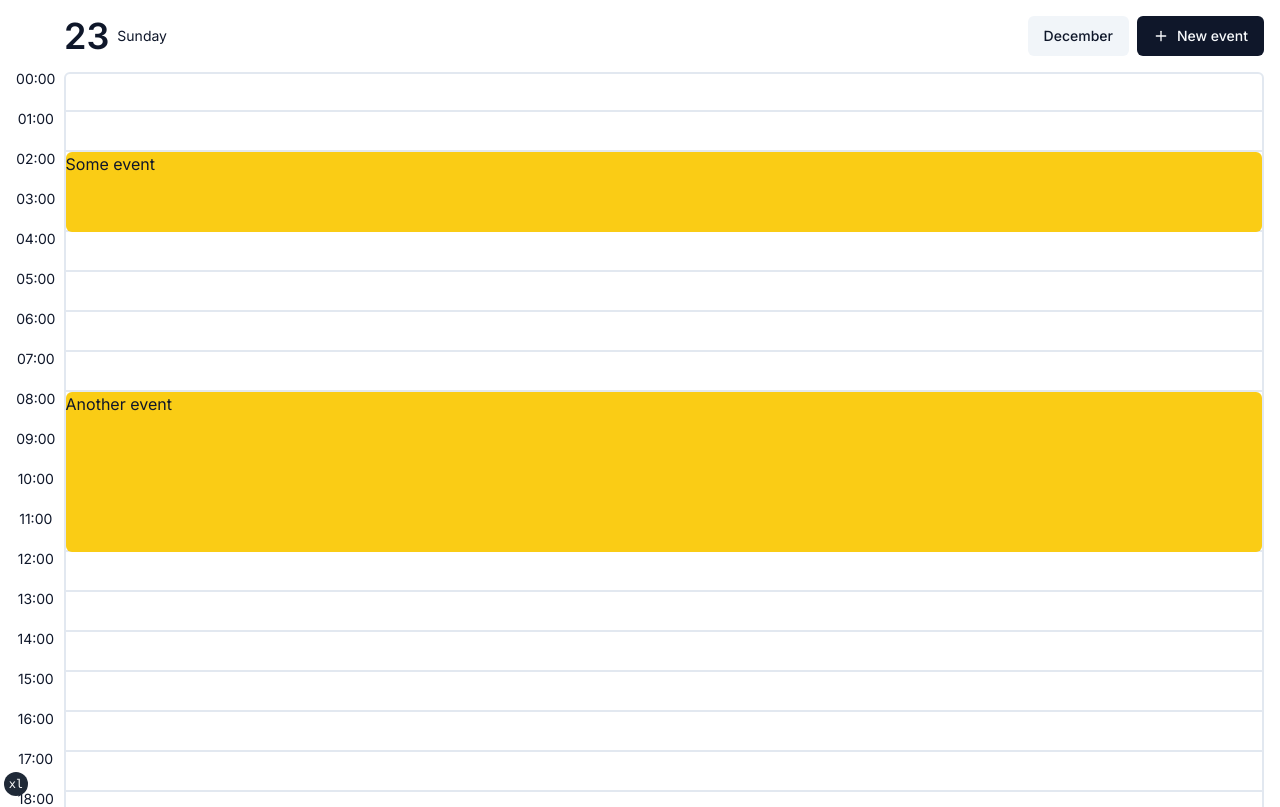
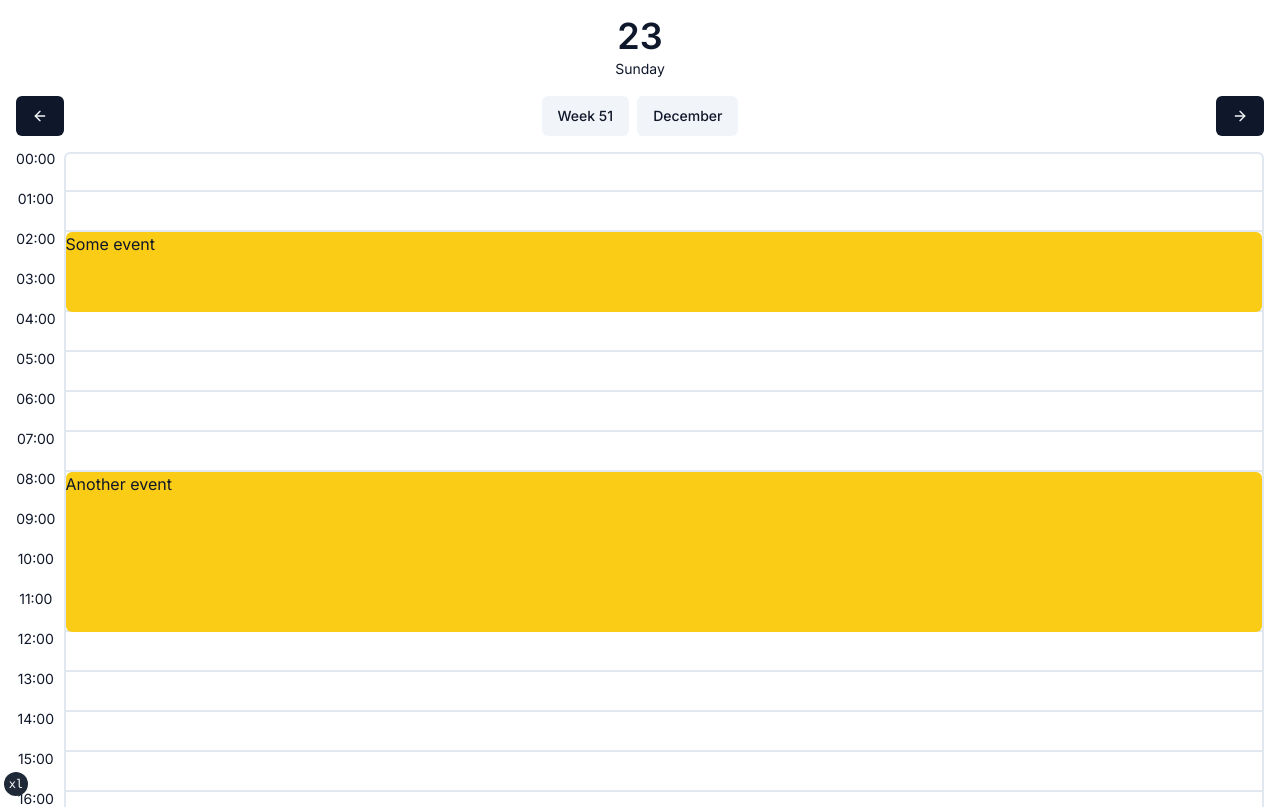
Before and after one commit to tristandubbeld/kalender, a Next.js app: page /1900/12/23 in a window 1280 px wide. Shown: the top 807 px of the page. Built offline with nearby package versions, Linux system fonts and the light colour scheme.

Commit message:
Make TimeSlot dynamic and add event start and end

```diff
--- a/app/[year]/[month]/[day]/page.tsx
+++ b/app/[year]/[month]/[day]/page.tsx
@@ -1,47 +1,24 @@
-import { VariantProps, cva } from "class-variance-authority";
+import Link from "next/link";
+import add from "date-fns/add";
 import formatDate from "date-fns/format";
-import { Plus } from "lucide-react";
+import getWeek from "date-fns/getWeek";
+import sub from "date-fns/sub";
+import { ArrowLeft, ArrowRight } from "lucide-react";
 
 import { HOURS } from "@/lib/constants";
-import { Button } from "@/components/ui/button";
-import { Dialog, DialogTrigger } from "@/components/ui/dialog";
-import { CreateEventDialog } from "@/components/CreateEventDialog";
-
-const timeSlotVariants = cva("border-l-2 border-r-2 border-b-2", {
-  variants: {
-    position: {
-      top: "border-t-2 rounded-t-md",
-      bottom: "rounded-b-md",
-    },
-  },
-});
-
-type TimeSlotProps = VariantProps<typeof timeSlotVariants>;
-
-export const TimeSlot = ({ position }: TimeSlotProps) => {
-  return (
-    <div className={timeSlotVariants({ position })}>
-      <button
-        className="h-full w-full"
-        // onClick={() => {
-        //   console.log("click");
-        // }}
-      >
-        {/* TODO: visuallyhidden text? */}
-      </button>
-    </div>
-  );
-};
+import { Button, buttonVariants } from "@/components/ui/button";
+import { TimeSlot } from "@/components/TimeSlot";
 
 type DayRowProps = Pick<React.ComponentProps<typeof TimeSlot>, "position"> & {
+  date: Date;
   time?: string;
 };
 
-const DayRow = ({ time = "00:00", position }: DayRowProps) => {
+const DayRow = ({ date, time = "00:00", position }: DayRowProps) => {
   return (
     <>
       <div className="pr-2 text-center text-sm leading-none">{time}</div>
-      <TimeSlot position={position} />
+      <TimeSlot position={position} time={time} date={date} />
     </>
   );
 };
@@ -78,30 +55,43 @@ export default function DayPage({
   const dateNumber = formatDate(date, "d");
   const month = formatDate(date, "MMMM");
   const weekDay = formatDate(date, "EEEE");
+  const weekNumber = getWeek(date, { weekStartsOn: 1 });
+
+  const prevDayLink = `/${formatDate(sub(date, { days: 1 }), "yyyy/MM/dd")}`;
+  const nextDayLink = `/${formatDate(add(date, { days: 1 }), "yyyy/MM/dd")}`;
+  const monthLink = `/${formatDate(date, "yyyy/MM")}`;
 
   return (
     <div className="flex flex-col p-4">
-      <div className="ml-12 flex items-center justify-between">
+      <div className="text-center">
+        <h1 className="rounded-md text-4xl font-semibold">{dateNumber}</h1>
+        <span className="text-sm">{weekDay}</span>
+        <div className="w-2" />
+      </div>
+
+      <div className="h-4" />
+
+      <div className="flex items-center justify-between">
+        <Link className={buttonVariants({})} href={prevDayLink}>
+          <ArrowLeft className="h-4 w-4" />
+        </Link>
+
         <div className="flex items-center">
-          <h1 className="rounded-md text-4xl font-semibold">{dateNumber}</h1>
-          <div className="w-2" />
-          <span className="text-sm">{weekDay}</span>
-        </div>
-        <div className="flex justify-end">
-          <Button variant="secondary">{month}</Button>
+          <Button variant="secondary">Week {weekNumber}</Button>
 
           <div className="w-2" />
 
-          <Dialog>
-            <DialogTrigger asChild>
-              <Button>
-                <Plus className="mr-2 h-4 w-4" />
-                New event
-              </Button>
-            </DialogTrigger>
-            <CreateEventDialog dateName={dateName} />
-          </Dialog>
+          <Link
+            href={monthLink}
+            className={buttonVariants({ variant: "secondary" })}
+          >
+            {month}
+          </Link>
         </div>
+
+        <Link className={buttonVariants({})} href={nextDayLink}>
+          <ArrowRight className="h-4 w-4" />
+        </Link>
       </div>
 
       <div className="h-4" />
@@ -116,7 +106,9 @@ export default function DayPage({
                 ? "bottom"
                 : undefined;
 
-            return <DayRow key={time} time={time} position={position} />;
+            return (
+              <DayRow key={time} date={date} time={time} position={position} />
+            );
           })}
 
           {/* TODO: events */}
--- a/components/CreateEventDialog.tsx
+++ b/components/CreateEventDialog.tsx
@@ -1,6 +1,7 @@
 "use client";
 
 import { useState } from "react";
+import formatDate from "date-fns/format";
 
 import { HOURS } from "@/lib/constants";
 import { Button } from "@/components/ui/button";
@@ -21,14 +22,28 @@ import {
 } from "@/components/ui/select";
 
 type CreateEventDialogProps = {
-  // TODO: change datename to just date, and format it in the component
-  dateName: string;
+  date: Date;
+  startTime?: string;
 };
 
-export const CreateEventDialog = ({ dateName }: CreateEventDialogProps) => {
+function calculateEndTime(startTime: string) {
+  const endTime = HOURS.findIndex((hour) => hour === startTime) + 1;
+  return HOURS[endTime] || "00:00";
+}
+
+export const CreateEventDialog = ({
+  date,
+  startTime = "00:00",
+}: CreateEventDialogProps) => {
+  const dateName = formatDate(date, "EEEE MMMM do");
+
+  // Calculate end time based on start time, one hour from
+  // the start time.
+  const endTime = calculateEndTime(startTime);
+
   const [name, setName] = useState("");
-  const [start, setStart] = useState("00:00");
-  const [end, setEnd] = useState("01:00");
+  const [start, setStart] = useState(startTime);
+  const [end, setEnd] = useState(endTime);
 
   return (
     <DialogContent>
--- /dev/null
+++ b/components/TimeSlot.tsx
@@ -0,0 +1,35 @@
+"use client";
+
+import { VariantProps, cva } from "class-variance-authority";
+
+import { Dialog, DialogTrigger } from "@/components/ui/dialog";
+import { CreateEventDialog } from "@/components/CreateEventDialog";
+
+const timeSlotVariants = cva("border-l-2 border-r-2 border-b-2", {
+  variants: {
+    position: {
+      top: "border-t-2 rounded-t-md",
+      bottom: "rounded-b-md",
+    },
+  },
+});
+
+type TimeSlotProps = VariantProps<typeof timeSlotVariants> & {
+  date: Date;
+  time: string;
+};
+
+export const TimeSlot = ({ date, time, position }: TimeSlotProps) => {
+  return (
+    <div className={timeSlotVariants({ position })}>
+      <Dialog>
+        <DialogTrigger asChild>
+          <button className="h-full w-full">
+            {/* TODO: visuallyhidden text? */}
+          </button>
+        </DialogTrigger>
+        <CreateEventDialog date={date} startTime={time} />
+      </Dialog>
+    </div>
+  );
+};
```
